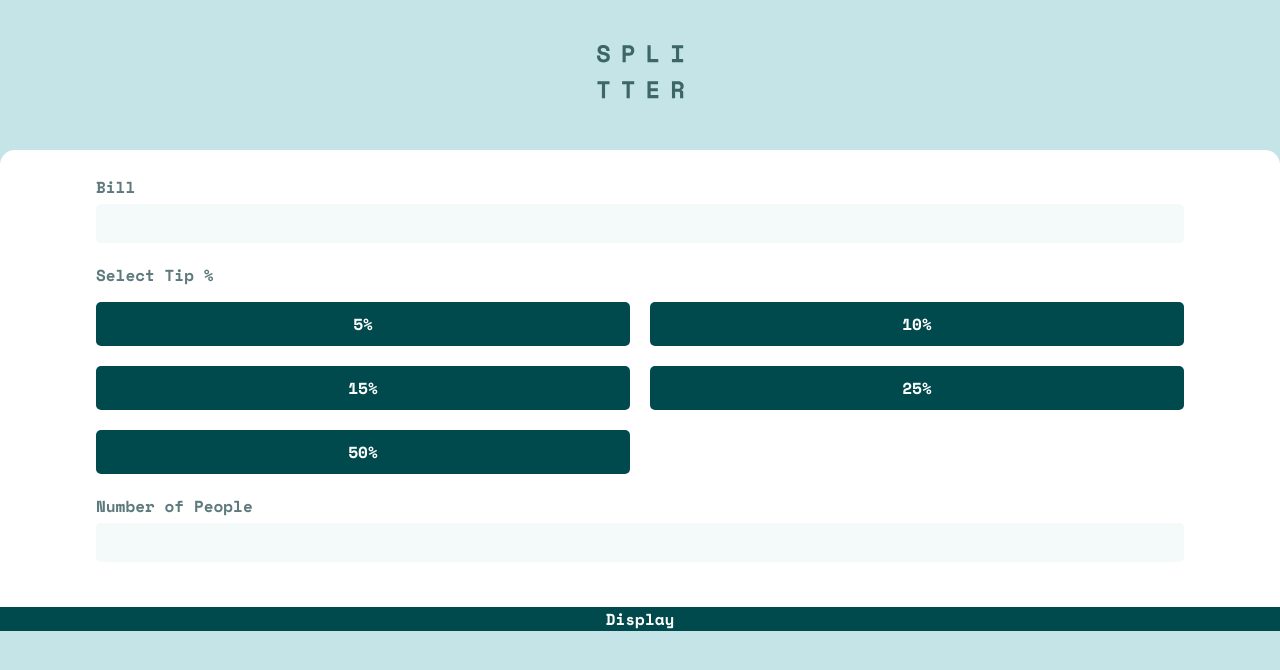
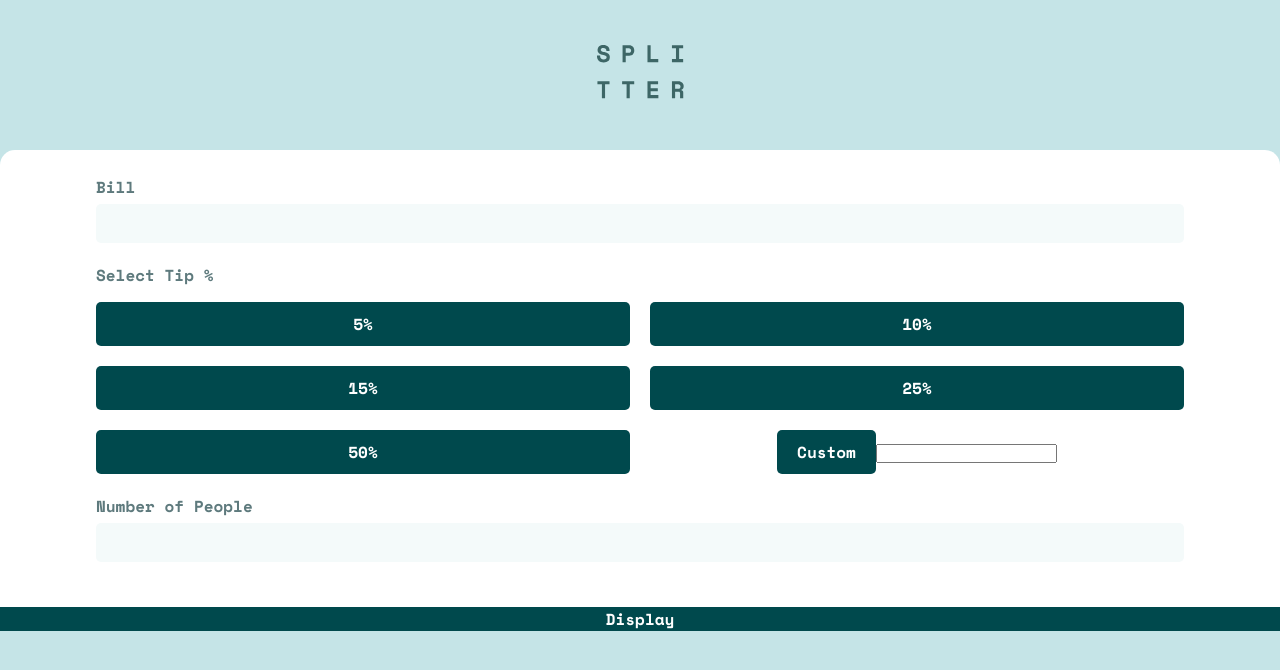
Before and after one commit to Auddity/FEM_Tip-Calculator-React, a React (Create React App) app: page / in a window 1280 px wide. Shown: the top 670 px of the page. Built offline with nearby package versions, Linux system fonts and the light colour scheme.

Commit message:
custom input

```diff
--- a/src/App.js
+++ b/src/App.js
@@ -27,7 +27,7 @@ function App() {
   const [{
     billTotal, people, tipAmount
   }, dispatch] = useReducer(reducer, { billTotal: '', people: '', tipAmount: '' })
-
+  console.log(people, billTotal, tipAmount)
   return (
     <div className="App">
       <header>
--- a/src/components/Form.js
+++ b/src/components/Form.js
@@ -12,7 +12,6 @@ function Form({ billTotal, people, tipAmount, dispatch}) {
         <Label for='bill' text='Bill'/>
         <Inputs
           name='bill'
-          billTotal={billTotal}
           dispatch={dispatch}
           value={billTotal}
           action={ACTIONS.BILL}
@@ -57,14 +56,22 @@ function Form({ billTotal, people, tipAmount, dispatch}) {
           action={ACTIONS.SELECTED}
           />
         <Label for='.50' text='50%' />
+        <div className="customInputControl">
+          <Label for='custom' text='Custom' />
+          <Inputs
+            name='custom'
+            value={tipAmount}
+            dispatch={dispatch}
+            action={ACTIONS.SELECTED}
+          />
+        </div>
       </fieldset>
       <div className="formControl">
         <Label for='people' text='Number of People'/>
         <Inputs
           name='people'
-          people={people}
+          value={people}
           dispatch={dispatch}
-          value={people}
           action={ACTIONS.PEOPLE}
         />
       </div>
```
